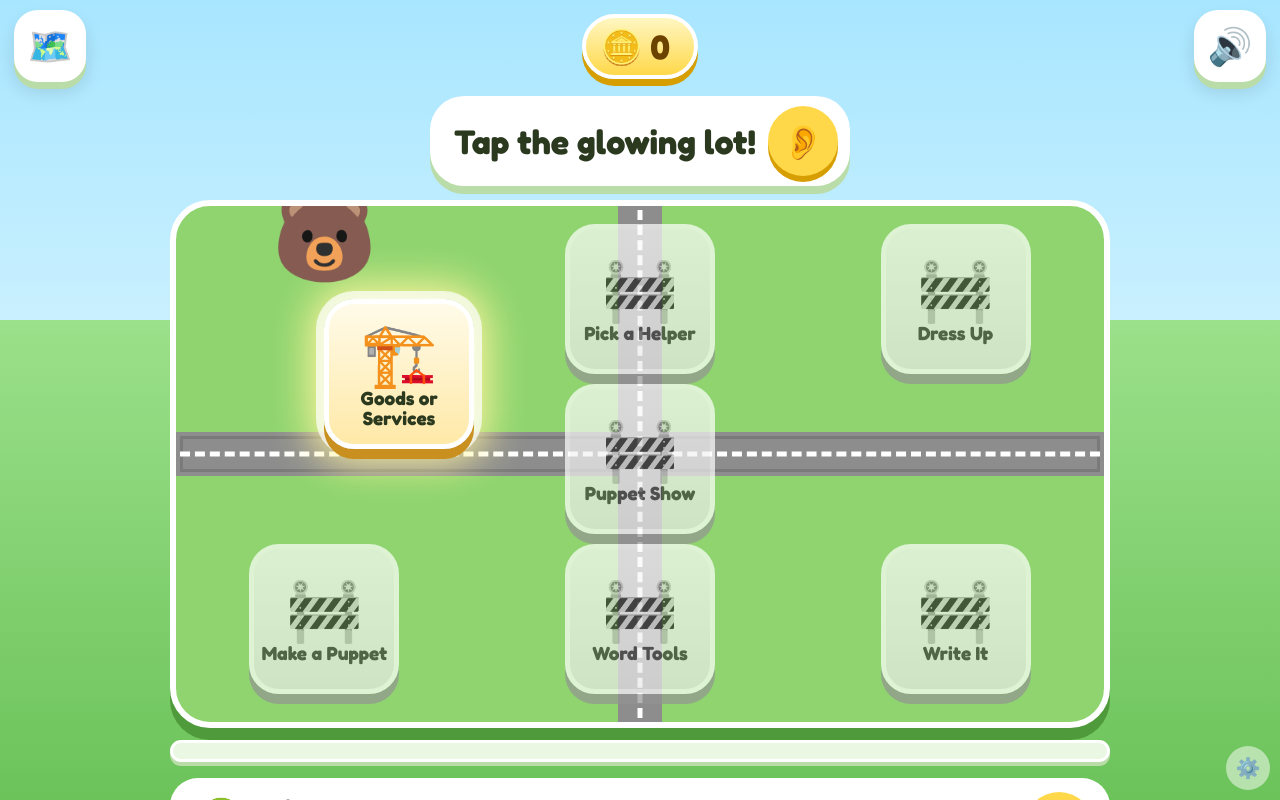
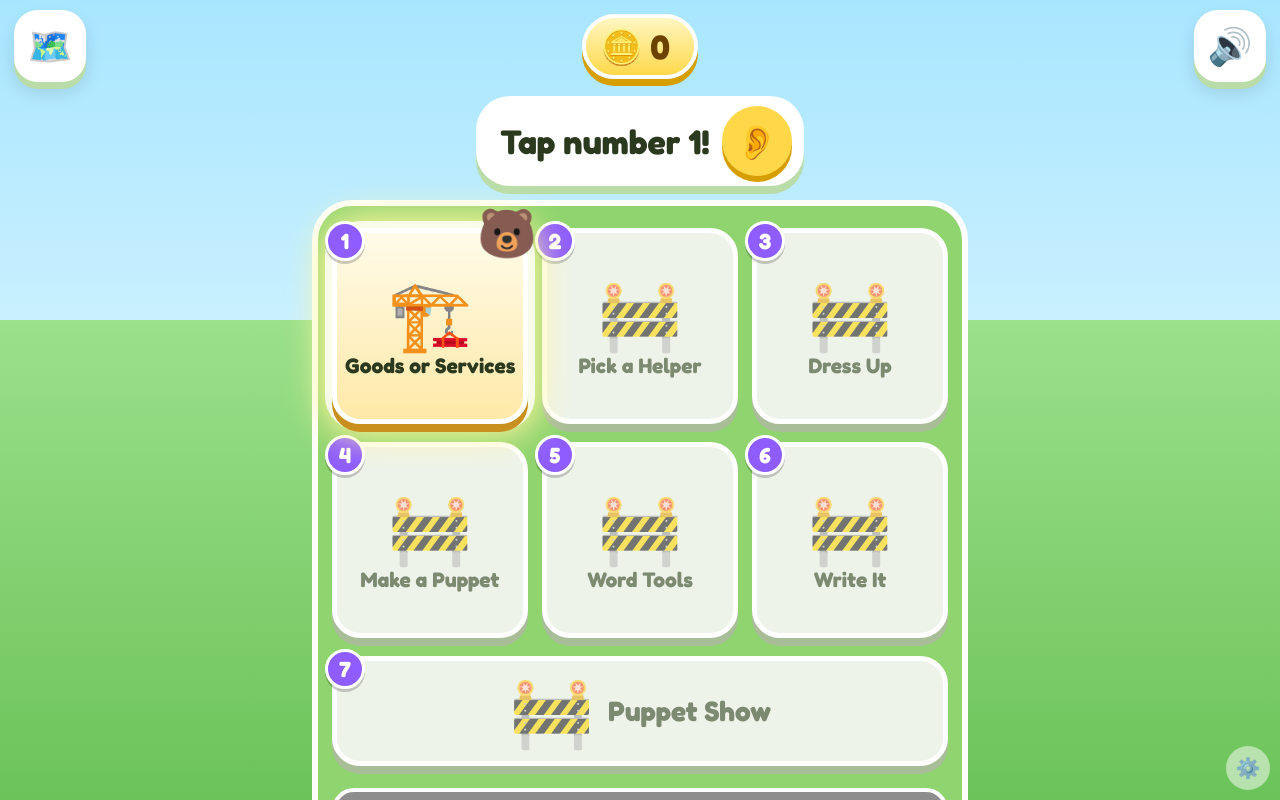
Before and after one commit to Truline-IT/noah-portfolio, a plain HTML site: page helpers/index.html in a window 1280 px wide. Both pictures are taken after a click on the button "▶ PLAY". Drawn offline with Linux system fonts and the light colour scheme.

Commit message:
Helper Town: numbered stage map that fits every screen, town vehicles on their own street
Co-Authored-By: Claude Opus 5.5 <noreply@anthropic.com>
Claude-Session: https://claude.ai/code/session_01PHgsBN33camSukyH75QSix

```diff
--- a/helpers/index.html
+++ b/helpers/index.html
@@ -38,21 +38,24 @@ button{font-family:inherit;cursor:pointer;border:none;padding:0;color:inherit}
 .ttl{font-size:clamp(50px,11vw,100px);font-weight:700;line-height:.95;color:#fff;text-shadow:0 6px 0 #e07a00,0 12px 0 #9a4f00,0 18px 26px rgba(0,0,0,.25);animation:bob 3s ease-in-out infinite}
 .panel{background:#fff;border-radius:34px;padding:18px;box-shadow:0 10px 0 #b9dca8;margin:12px 0}
 .photo{width:100%;max-width:460px;border-radius:24px;border:6px solid #fff;box-shadow:0 8px 0 #b9dca8}
-/* town map */
-#town{position:relative;height:min(66vh,580px);border-radius:40px;background:#8fd46f;border:6px solid #fff;overflow:hidden;box-shadow:0 12px 0 #4f9a3a}
-#town .road{position:absolute;background:#9a9a9a;border:4px dashed rgba(255,255,255,.0)}
-#town .road.h{height:44px;left:0;right:0;transform:translateY(-50%);background:linear-gradient(#8d8d8d,#8d8d8d) ,#8d8d8d;box-shadow:inset 0 0 0 3px #7a7a7a}
-#town .road.h::after{content:'';position:absolute;left:0;right:0;top:50%;border-top:5px dashed #fff;transform:translateY(-50%)}
-#town .road.v{width:44px;top:0;bottom:0;transform:translateX(-50%);background:#8d8d8d}
-#town .road.v::after{content:'';position:absolute;top:0;bottom:0;left:50%;border-left:5px dashed #fff;transform:translateX(-50%)}
-.lot{position:absolute;transform:translate(-50%,-50%);width:clamp(96px,17vw,150px);aspect-ratio:1;border-radius:30px;background:linear-gradient(#fffbe9,#ffe9a8);border:5px solid #fff;box-shadow:0 10px 0 #c98f1f;display:flex;flex-direction:column;align-items:center;justify-content:center;font-weight:700;font-size:clamp(14px,2.4vw,19px);line-height:1.05;z-index:2;padding:4px}
-.lot .i{font-size:clamp(40px,7vw,62px);line-height:1.1}
-.lot.lock{filter:grayscale(1);opacity:.7}
-.lot.cur{box-shadow:0 10px 0 #c98f1f,0 0 0 8px rgba(255,255,255,.7),0 0 40px 14px #fff59d;animation:pulse 1.4s infinite}
-.lot .flag{position:absolute;top:-28px;right:-8px;font-size:42px}
-#mayor{position:absolute;font-size:clamp(56px,9vw,84px);transform:translate(-50%,-110%);transition:left 1s cubic-bezier(.5,-.4,.5,1.4),top 1s cubic-bezier(.5,-.4,.5,1.4);z-index:4;pointer-events:none}
-.deco{position:absolute;transform:translate(-50%,-50%) scale(0);font-size:clamp(32px,6vw,54px);z-index:3;pointer-events:none;filter:drop-shadow(0 4px 0 rgba(0,0,0,.18));transition:transform .7s cubic-bezier(.5,-.6,.5,1.8)}
-.deco.on{transform:translate(-50%,-50%) scale(1)}
+/* town map: numbered grid that fits every screen */
+#town{border-radius:40px;background:#8fd46f;border:6px solid #fff;box-shadow:0 12px 0 #4f9a3a;padding:22px 14px 14px;max-width:min(680px,max(330px,82vh));margin:0 auto}
+.lots{display:grid;grid-template-columns:repeat(3,1fr);gap:18px 14px}
+.lot{position:relative;aspect-ratio:1;border-radius:28px;background:linear-gradient(#fffbe9,#ffe9a8);border:5px solid #fff;box-shadow:0 8px 0 #c98f1f;display:flex;flex-direction:column;align-items:center;justify-content:center;font-weight:700;font-size:clamp(14px,3.4vw,21px);line-height:1.1;padding:6px;color:var(--ink)}
+.lot .i{font-size:clamp(38px,10vw,68px);line-height:1.15}
+.lot .num{position:absolute;top:-12px;left:-12px;width:40px;height:40px;border-radius:50%;background:#8e5cff;color:#fff;font-size:22px;display:flex;align-items:center;justify-content:center;border:3px solid #fff;box-shadow:0 3px 0 rgba(0,0,0,.2)}
+.lot.done .num{background:#2ecc71}
+.lot.lock{background:#eef3ea;box-shadow:0 8px 0 #a9bd99;color:#7d8a72}.lot.lock .i{opacity:.6}
+.lot.cur{box-shadow:0 8px 0 #c98f1f,0 0 0 7px rgba(255,255,255,.8),0 0 34px 12px #fff59d;animation:pulse 1.4s infinite;z-index:2}
+.lot .flag{position:absolute;top:-16px;right:-10px;font-size:36px}
+.lot .bear{position:absolute;top:-22px;right:-14px;font-size:clamp(34px,7vw,48px);animation:bob 1.6s ease-in-out infinite}
+.lot .go{position:absolute;bottom:-14px;left:50%;transform:translateX(-50%);background:#ff4f8b;color:#fff;font-size:15px;padding:2px 12px;border-radius:12px;border:3px solid #fff;white-space:nowrap}
+.lot.final{grid-column:1/-1;aspect-ratio:auto;flex-direction:row;gap:14px;min-height:110px;font-size:clamp(20px,4.4vw,28px)}
+.street{position:relative;margin-top:22px;background:#8d8d8d;border-radius:22px;padding:10px 6px;display:flex;justify-content:space-around;flex-wrap:wrap;gap:4px;border:4px solid #fff}
+.street::before{content:'';position:absolute;left:14px;right:14px;top:50%;border-top:5px dashed #fff;opacity:.8}
+.deco{position:relative;font-size:clamp(30px,7.5vw,48px);filter:grayscale(1);opacity:.35;transform:scale(.8);transition:transform .6s cubic-bezier(.5,-.6,.5,1.8),opacity .6s,filter .6s}
+.deco.on{filter:none;opacity:1;transform:scale(1)}
+.deco.next{opacity:.7;filter:grayscale(.3);animation:pulse 1.2s infinite}
 #mk{margin-top:16px;background:#fff;border-radius:28px;padding:14px 16px;box-shadow:0 8px 0 #b9dca8;display:flex;align-items:center;gap:12px;flex-wrap:wrap;justify-content:center}
 #mk .ic{font-size:56px}#mk .tx{font-size:clamp(20px,4.4vw,28px);font-weight:700;text-align:left;flex:1;min-width:180px}
 #mk .cost{font-size:.8em;color:#b07a00}
@@ -377,27 +380,25 @@ const MK=[
  {ic:'⛲',n:'Build a fountain',cost:25,x:6,y:48,line:'A fountain in the town square! So pretty!'},
  {ic:'🎡',n:'Build a fair',cost:30,x:94,y:48,line:'A fair for the whole town! Helper Town is all done!'}];
 function mapInit(){hud();const cur=S.done.indexOf(0);const t=$('#town');
- t.innerHTML=`<div class="road h" style="top:48%"></div><div class="road v" style="left:50%"></div>`+
-  LOTS.map((l,i)=>`<button class="lot ${open(i)?'':'lock'} ${i===cur?'cur':''}" data-i="${i}" style="left:${l.x}%;top:${l.y}%"><span class="i">${S.done[i]?l.b:open(i)?(i===cur?'🏗️':l.i):'🚧'}</span>${l.n}${S.done[i]?'<span class="flag">⭐</span>':''}</button>`).join('')+
-  MK.map((m,i)=>`<div class="deco ${i<S.mk?'on':''}" id="d${i}" style="left:${m.x}%;top:${m.y}%">${m.ic}</div>`).join('')+
-  `<div id="mayor" style="left:${LOTS[cur<0?6:cur].x}%;top:${LOTS[cur<0?6:cur].y}%">🐻</div>`;
- t.querySelectorAll('.lot').forEach(b=>b.onclick=()=>{ac();const i=+b.dataset.i;if(!open(i)){sfx('boing');b.classList.add('wig');setTimeout(()=>b.classList.remove('wig'),900);say('That lot is not ready yet. Build the glowing lot first!');return}
+ t.innerHTML=`<div class="lots">${LOTS.map((l,i)=>`<button class="lot ${open(i)?'':'lock'} ${S.done[i]?'done':''} ${i===cur?'cur':''} ${i===6?'final':''}" data-i="${i}"><span class="num">${i+1}</span><span class="i">${S.done[i]?l.b:open(i)?(i===cur?'🏗️':l.i):'🚧'}</span><span>${l.n}</span>${S.done[i]?'<span class="flag">⭐</span>':''}${i===cur?'<span class="bear">🐻</span>':''}</button>`).join('')}</div>
+  <div class="street">${MK.map((m,i)=>`<div class="deco ${i<S.mk?'on':''} ${i===S.mk?'next':''}" id="d${i}">${m.ic}</div>`).join('')}</div>`;
+ t.querySelectorAll('.lot').forEach(b=>b.onclick=()=>{ac();const i=+b.dataset.i;if(!open(i)){sfx('boing');b.classList.add('wig');setTimeout(()=>b.classList.remove('wig'),900);say(`That one is locked. Finish number ${cur+1} first, ${LOTS[cur].n}!`);return}
   if(i>=2&&!S.w){say('First, pick a helper!');show('l2');return}
-  sfx('pop');const m=$('#mayor');m.style.left=LOTS[i].x+'%';m.style.top=LOTS[i].y+'%';setTimeout(()=>show('l'+(i+1)),900)});
+  sfx('pop');burst(b.getBoundingClientRect().x+b.offsetWidth/2,b.getBoundingClientRect().y+b.offsetHeight/2,['✨','🔨','⭐'],8);setTimeout(()=>show('l'+(i+1)),450)});
  const k=mkDraw();
  let line;
  if(k&&k.can)line=`You have ${S.coins} coins! Tap BUY IT to ${k.m.n.toLowerCase()}!`;
- else if(cur<0)line='The whole town is built! Tap the Puppet Show to send your work to your teacher.';
- else if(cur===0&&S.coins===0)line='Our town needs helpers! Tap the glowing lot to start building.';
- else line=`Tap the glowing lot to build ${LOTS[cur].n}!`;
- $('#mapAsk').textContent=cur<0?'Town built! 🎉':'Tap the glowing lot!';$('#mapEar').onclick=()=>say(line);later(()=>say(line),300)}
+ else if(cur<0)line='The whole town is built! Tap number 7, the Puppet Show, to send your work to your teacher.';
+ else if(cur===0&&S.coins===0)line='Our town needs helpers! Tap number 1, the glowing lot, to start building.';
+ else line=`Tap number ${cur+1}, ${LOTS[cur].n}!`;
+ $('#mapAsk').textContent=cur<0?'Town built! 🎉':`Tap number ${cur+1}!`;$('#mapEar').onclick=()=>say(line);later(()=>say(line),300)}
 function mkDraw(){const f=S.mk/MK.length;$('#mkBar i').style.width=f*100+'%';const m=MK[S.mk],box=$('#mk');
  if(!m){box.innerHTML='<span class="ic">🏆</span><span class="tx">Helper Town is all fixed up!</span>';return null}
  const can=S.coins>=m.cost;
  box.innerHTML=`<span class="ic">${m.ic}</span><span class="tx">${m.n}<br><span class="cost">Costs 🪙 ${m.cost}</span></span><button class="ear" data-say="${m.n}. It costs ${m.cost} coins.">👂</button>${can?'<button class="big gold pulse" id="mkGo" style="margin:0">BUY IT!</button>':''}`;
  if(can)$('#mkGo').onclick=mkDo;return {m,can}}
 function mkDo(){const m=MK[S.mk];if(!m||S.coins<m.cost)return;ac();S.coins-=m.cost;S.mk++;save();hud();sfx('honk');
- const d=$('#d'+(S.mk-1));d.classList.add('on');mkDraw();const r=d.getBoundingClientRect();burst(r.x+r.width/2,r.y+r.height/2,['✨','🌟','🪙'],16);say(m.line);
+ const d=$('#d'+(S.mk-1));d.classList.remove('next');d.classList.add('on');const nx=$('#d'+S.mk);if(nx)nx.classList.add('next');mkDraw();const r=d.getBoundingClientRect();burst(r.x+r.width/2,r.y+r.height/2,['✨','🌟','🪙'],16);say(m.line);
  if(S.mk>=MK.length)later(()=>showOv('🏙️','Helper Town is done!','Hooray! You built the whole town!',()=>show('map')),3000)}
 
 /* ---------- L1: goods or services sort ---------- */
@@ -705,7 +706,7 @@ $('#printBtn').onclick=()=>{ac();const w=me();$('#printArea').innerHTML=`<h1>Wor
 
 (()=>{const b=$('#reset');let t=null;b.addEventListener('pointerdown',()=>{t=setTimeout(()=>{if(confirm('Reset Helper Town?')){localStorage.removeItem(KEY);location.reload()}},3000)});['pointerup','pointerleave','pointercancel'].forEach(e=>b.addEventListener(e,()=>clearTimeout(t)))})();
 hud();
-const VER='2026-11-16c';
+const VER='2026-11-16d';
 fetch(location.pathname+'?fresh='+Date.now(),{cache:'no-store'}).then(r=>r.text()).then(t=>{const m=t.match(/const VER='([^']+)'/);
  if(m&&m[1]!==VER&&sessionStorage.getItem('htReload')!==m[1]){sessionStorage.setItem('htReload',m[1]);location.replace(location.pathname+'?v='+m[1])}}).catch(()=>{});
 </script>
```
